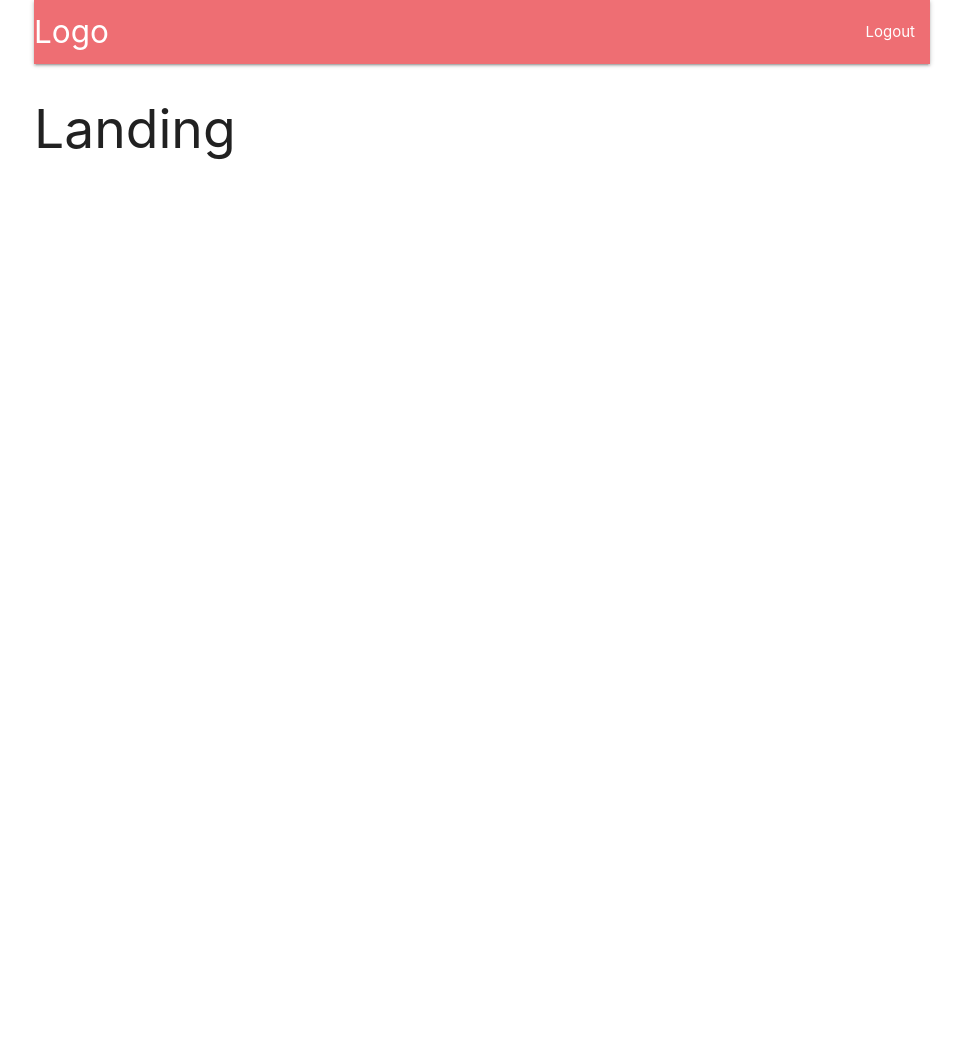
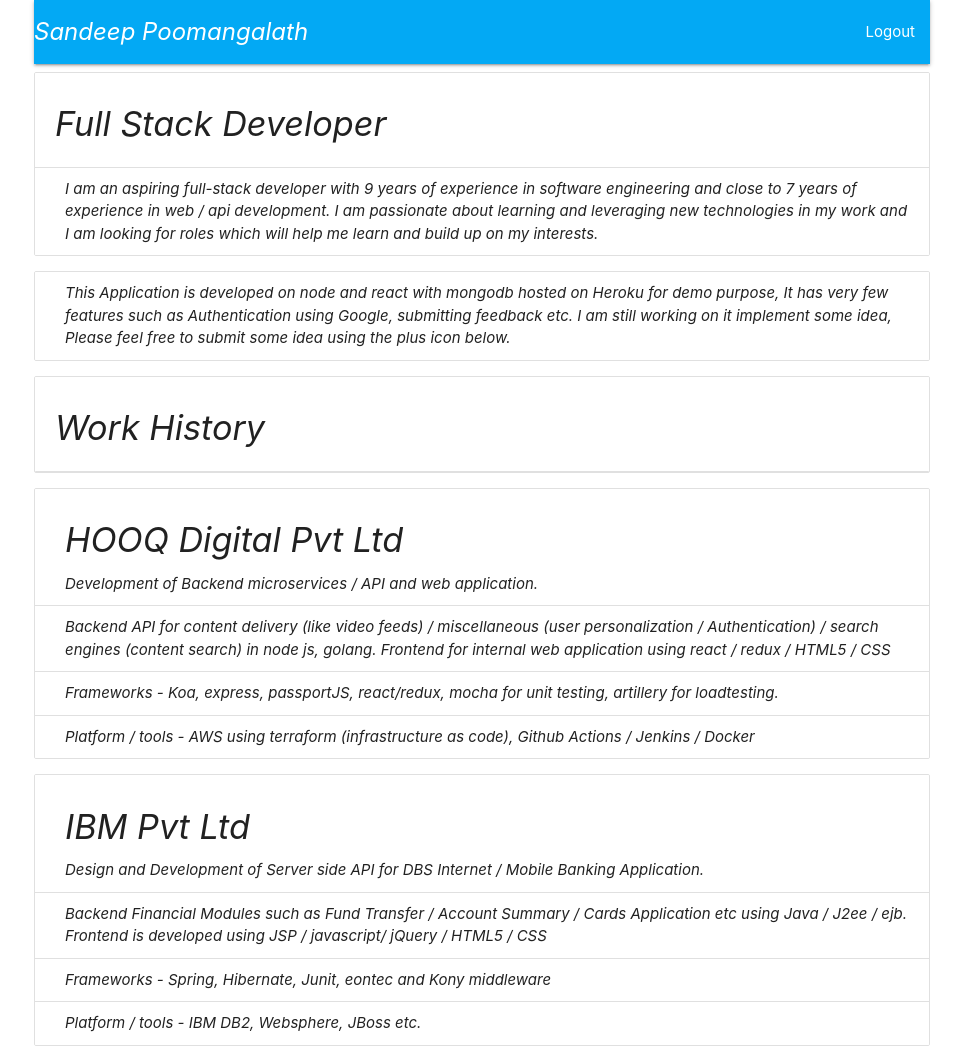
Before and after one commit to spoomang/full_stack-application, a React app in the folder client/: page / in a window 1280 px wide. Shown: the whole page, without its empty margins (158-1121 px from the left). Before the commit the page ends 800 px from the top, so only its background shows below. Built offline with nearby package versions, Linux system fonts and the light colour scheme; no server answers.

Commit message:
basic UI

```diff
--- a/client/package.json
+++ b/client/package.json
@@ -15,6 +15,7 @@
     "react-router-dom": "^5.1.2",
     "react-scripts": "3.4.0",
     "redux": "^4.0.5",
+    "redux-form": "^8.1.0",
     "redux-thunk": "^2.3.0"
   },
   "scripts": {
--- a/client/public/index.html
+++ b/client/public/index.html
@@ -15,6 +15,7 @@
       user's mobile device or desktop. See https://developers.google.com/web/fundamentals/web-app-manifest/
     -->
     <link rel="manifest" href="%PUBLIC_URL%/manifest.json" />
+    <link href="https://fonts.googleapis.com/icon?family=Material+Icons" rel="stylesheet">
     <!--
       Notice the use of %PUBLIC_URL% in the tags above.
       It will be replaced with the URL of the `public` folder during the build.
--- a/client/src/components/App.js
+++ b/client/src/components/App.js
@@ -4,9 +4,9 @@ import { connect } from "react-redux";
 import * as actions from '../actions';
 
 import Header from "./Header";
-const Dashboard = () => <h2>Dashboard</h2>
-const Feature = () => <h2>Feature</h2>
-const Landing = () => <h2>Landing</h2>
+import Dashboard from "./Dashboard";
+import Landing from "./Landing";
+import FeedBack from "./Feedback";
 
 class App extends Component{
     componentDidMount() {
@@ -20,7 +20,8 @@ class App extends Component{
                     <div>
                         <Header/>
                         <Route exact path="/"  component={Landing} />
-                        <Route exact path="/feature"  component={Feature} />
+                        <Route exact path="/feedback"  component={Dashboard} />
+                        <Route path="/feedback/new"  component={FeedBack} />
                     </div>
                 </BrowserRouter>
             </div>
--- /dev/null
+++ b/client/src/components/Dashboard.js
@@ -0,0 +1,19 @@
+import React from 'react';
+import { Link } from 'react-router-dom';
+import Info from './Info';
+
+const Dashboard = () => {
+    return(
+        <div>
+            <Info />
+
+            <div className="fixed-action-btn">
+                <Link to="/feedback/new" className="btn-floating btn-large black">
+                    <i className="material-icons">add</i>
+                </Link>
+            </div>
+        </div>
+    );
+}
+
+export default Dashboard;
--- /dev/null
+++ b/client/src/components/Feedback.js
@@ -0,0 +1,13 @@
+import React, { Component } from 'react';
+
+class Feedback extends Component {
+    render() {
+        return (
+            <div>
+                Feedback!!!
+            </div>
+        );
+    }
+}
+
+export default Feedback;
--- a/client/src/components/Header.js
+++ b/client/src/components/Header.js
@@ -28,9 +28,11 @@ class Header extends Component {
     render() {
         return (
                <nav>
-                <div className="nav-wrapper">
-                <a href="#" className="brand-logo">Logo</a>
-                <ul id="nav-mobile" className="right hide-on-med-and-down">
+                <div className="nav-wrapper light-blue">
+                <a href="/" className="left brand-logo space-left2">
+                   <i>Sandeep Poomangalath</i>
+                </a>
+                <ul className="right">
                     {this.renderContent()}
                 </ul>
                 </div>
--- /dev/null
+++ b/client/src/components/Info.js
@@ -0,0 +1,79 @@
+import React from 'react';
+
+const Info = () => {
+    return(
+        <div>
+        <div>
+            <ul className="collection with-header">
+                <li className="collection-header"><h4><i>Full Stack Developer</i></h4></li>
+                <li className="collection-item"><i>I am an aspiring full-stack developer with 9 years of experience in software engineering and close to 7 years of experience in web / api development. I am passionate about learning and leveraging new technologies in my work and I am looking for roles which will help me learn and build up on my interests.</i></li>
+            </ul>
+        </div>
+
+        <div>
+            <ul className="collection with-header">
+                <li className="collection-item">
+                    <i>
+                      This Application is developed on node and react with mongodb hosted on Heroku for demo purpose,
+                      It has very few features such as Authentication using Google, submitting feedback etc.
+                      I am still working on it implement some idea, Please feel free to submit some idea using the plus
+                      icon below.
+                    </i>
+                </li>
+            </ul>
+        </div>
+
+        <div>
+          <ul className="collection with-header">
+            <li className="collection-header"><h4><i>Work History</i></h4></li>
+          </ul>
+        </div>
+
+        <div>
+            <ul className="collection with-header">
+                <li className="collection-item"><h4><i>HOOQ Digital Pvt Ltd </i></h4><i>Development of Backend microservices / API and web application.</i></li>
+                <li className="collection-item">
+                    <i>
+                        Backend API for content delivery (like video feeds) / miscellaneous (user personalization / Authentication) / search engines (content search) in node js, golang.
+                        Frontend for internal web application using react / redux / HTML5 / CSS
+                    </i>
+                </li>
+                <li className="collection-item">
+                    <i>
+                        Frameworks - Koa, express, passportJS, react/redux, mocha for unit testing, artillery for loadtesting.
+                    </i>
+                </li>
+                <li className="collection-item">
+                     <i>
+                        Platform / tools - AWS using terraform (infrastructure as code), Github Actions / Jenkins / Docker
+                    </i>
+                </li>
+            </ul>
+        </div>
+
+         <div>
+            <ul className="collection with-header">
+                    <li className="collection-item"><h4><i>IBM Pvt Ltd </i></h4><i>Design and Development of Server side API for DBS Internet / Mobile Banking Application.</i></li>
+                    <li className="collection-item">
+                        <i>
+                        Backend Financial Modules such as Fund Transfer / Account Summary / Cards Application etc using Java / J2ee / ejb.
+                        Frontend is developed using JSP / javascript/ jQuery / HTML5 / CSS
+                        </i>
+                    </li>
+                    <li className="collection-item">
+                        <i>
+                          Frameworks - Spring, Hibernate, Junit, eontec and Kony middleware
+                        </i>
+                    </li>
+                    <li className="collection-item">
+                        <i>
+                          Platform / tools - IBM DB2, Websphere, JBoss etc.
+                        </i>
+                    </li>
+            </ul>
+         </div>
+        </div>
+    );
+}
+
+export default Info;
--- /dev/null
+++ b/client/src/components/Landing.js
@@ -0,0 +1,10 @@
+import React from 'react';
+import Info from './Info';
+
+const Landing = () => {
+    return(
+        <Info />
+    );
+}
+
+export default Landing;
--- a/client/src/reducers/index.js
+++ b/client/src/reducers/index.js
@@ -1,6 +1,8 @@
 import { combineReducers } from "redux";
 import authReducer from './auth';
+import { reducer as reduxForm } from 'redux-form';
 
 export default combineReducers({
     auth: authReducer,
+    form: reduxForm,
 });
--- a/routes/authroutes.js
+++ b/routes/authroutes.js
@@ -7,7 +7,7 @@ module.exports = app => {
 
     app.get('/auth/google/callback', passport.authenticate('google'),
     (req, res) => {
-        res.redirect('/feature');
+        res.redirect('/feedback');
     });
 
     app.get('/api/logout', (req, res) => {
```
Also changed, not shown: 3 other files.
